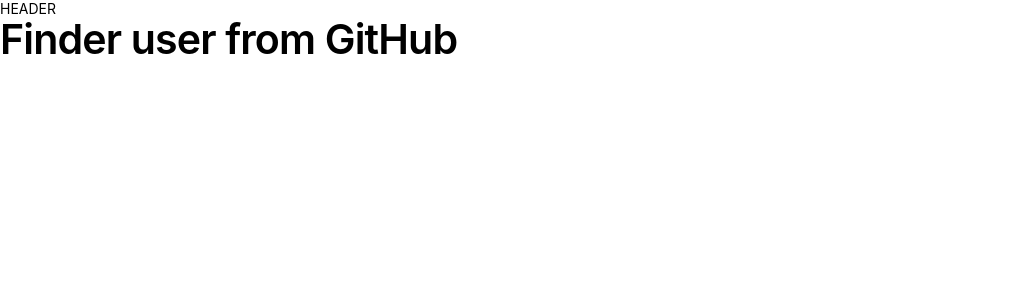
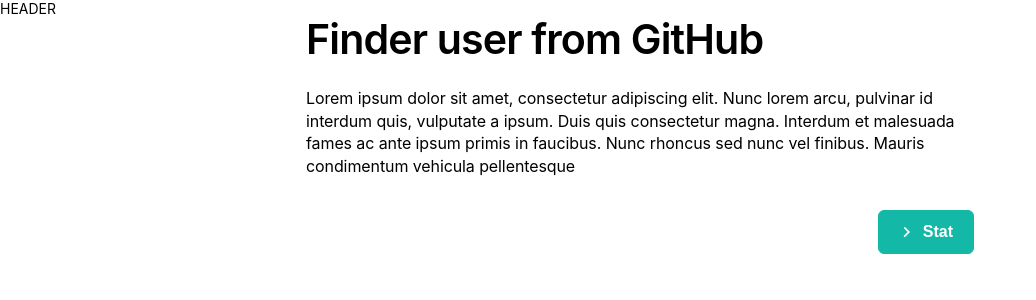
Before and after one commit to biancadellarosa/user-finder, a Vue app: page / in a window 1280 px wide. Shown: the top 300 px of the page, without its empty margins (0-1036 px from the left). Built offline with nearby package versions, Linux system fonts and the light colour scheme; a web font is replaced by a local one.

Commit message:
[step1] add home using vue route and sytle

```diff
--- a/src/App.vue
+++ b/src/App.vue
@@ -1,8 +1,16 @@
 <script setup>
+import { useRoute } from "vue-router";
+
 import TheHeader from "@/common/components/TheHeader.vue";
+import TheMain from "@/common/components/TheMain.vue";
+
+const route = useRoute();
+console.log(route);
 </script>
 
 <template>
   <TheHeader>HEADER</TheHeader>
-  <router-view></router-view>
+  <TheMain>
+    <router-view :key="route.fullPath"></router-view>
+  </TheMain>
 </template>
--- a/src/assets/styles/global.scss
+++ b/src/assets/styles/global.scss
@@ -21,3 +21,8 @@
 $hda-space-m: $hda-space * 3;
 $hda-space-l: $hda-space * 4;
 $hda-space-xl: $hda-space-l * 2;
+
+$hda-mobile: 320px;
+$hda-tablet: 481px;
+$hda-laptop: 769px;
+$hda-desktop: 1025;
--- a/src/assets/styles/style.css
+++ b/src/assets/styles/style.css
@@ -73,7 +73,9 @@
   }
 
   a:hover,
-  a:focus {
+  a:focus,
+  button:hover,
+  button:focus {
     cursor: pointer;
   }
 
--- a/src/common/components/TheHeader.vue
+++ b/src/common/components/TheHeader.vue
@@ -8,7 +8,7 @@
 <sytle scoped lang="scss">
 #header {
   position: sticky;
-  margin-bottom: $hda-space-m;
+  margin-bottom: $hda-space-xl;
   background-color: $hda-color-primary;
 
   .hedear__container {
--- /dev/null
+++ b/src/common/components/TheMain.vue
@@ -0,0 +1,10 @@
+<template>
+  <main>
+    <slot></slot>
+  </main>
+</template>
+<sytle scoped lang="scss">
+main {
+  padding: 0 $hda-space-s;
+}
+</sytle>
--- a/src/modules/components/Home.vue
+++ b/src/modules/components/Home.vue
@@ -1,5 +1,54 @@
-<script setup></script>
+<script setup>
+import Button from "primevue/button";
+import { useRouter } from "vue-router";
+
+const router = useRouter();
+
+const start = () => {
+  console.log(router);
+  //router.push("/");
+};
+</script>
 
 <template>
-  <h1>Finder user from GitHub</h1>
+  <section class="home">
+    <div>
+      <h1>Finder user from GitHub</h1>
+      <p>
+        Lorem ipsum dolor sit amet, consectetur adipiscing elit. Nunc lorem
+        arcu, pulvinar id interdum quis, vulputate a ipsum. Duis quis
+        consectetur magna. Interdum et malesuada fames ac ante ipsum primis in
+        faucibus. Nunc rhoncus sed nunc vel finibus. Mauris condimentum vehicula
+        pellentesque
+      </p>
+    </div>
+
+    <Button label="Stat" icon="pi pi-angle-right" @click="start" />
+  </section>
 </template>
+
+<style scoped lang="scss">
+.home {
+  display: flex;
+  flex-direction: column;
+  align-items: center;
+
+  @media screen and (min-width: $hda-tablet) {
+    padding: 0 $hda-space-s;
+    max-width: 700px;
+    margin: auto;
+  }
+
+  p {
+    margin-bottom: $hda-space-l;
+  }
+
+  button {
+    width: 100%;
+    align-self: flex-end;
+    @media screen and (min-width: $hda-tablet) {
+      width: auto;
+    }
+  }
+}
+</style>
```
